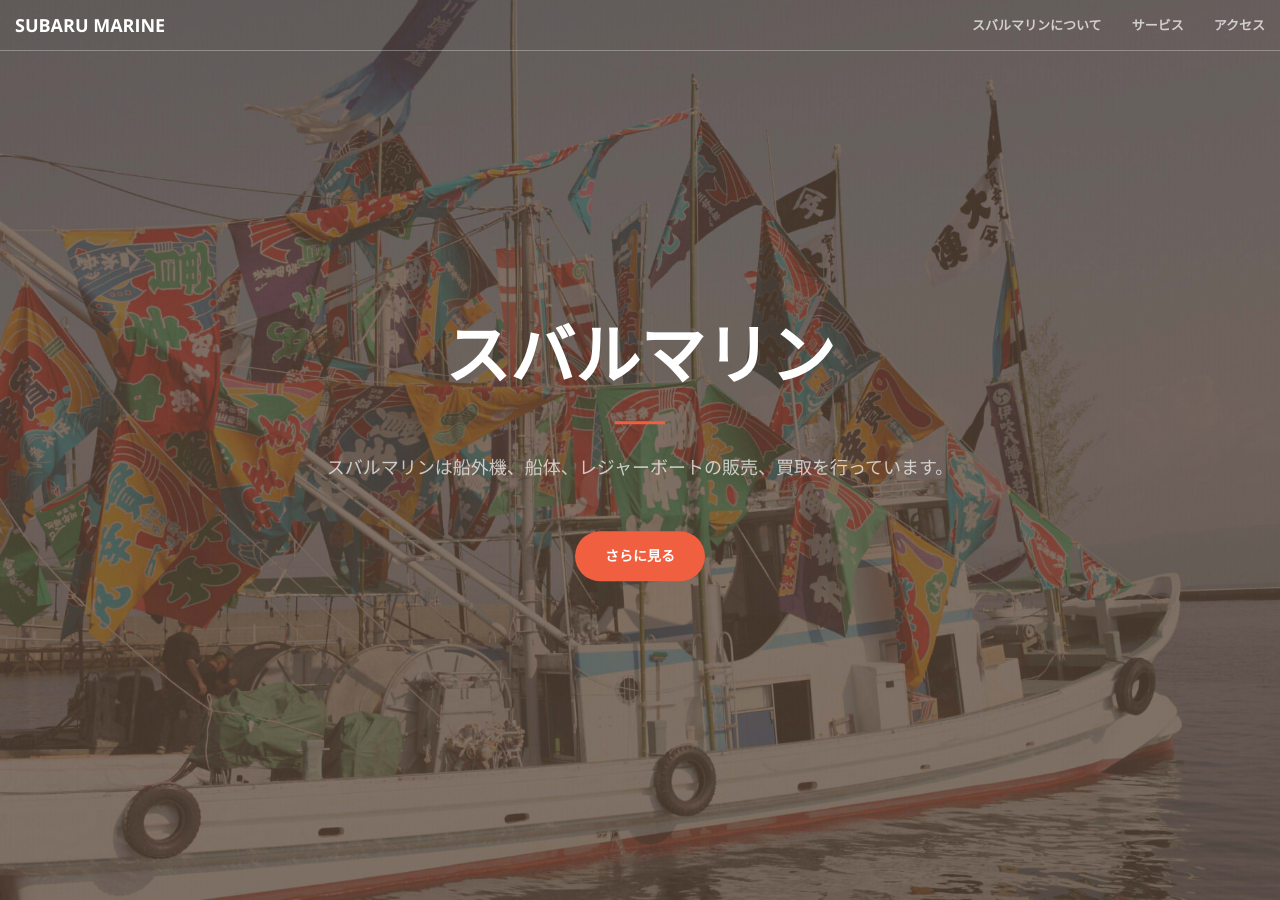
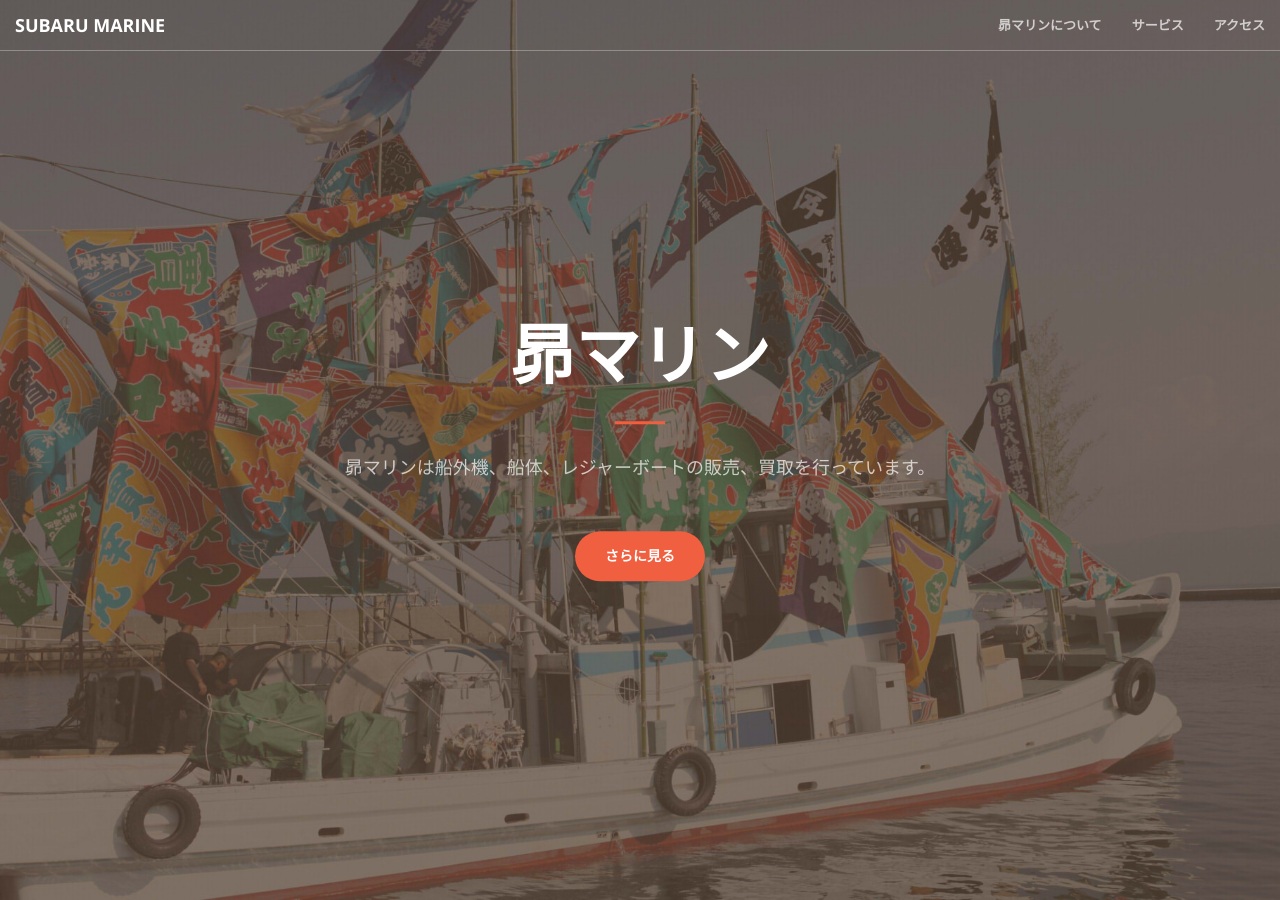
Before and after one commit to seaweed-man/subaru_marine, a Jekyll site: the page built from index.html, in a window 1280 px wide and 900 px high. Built offline with Jekyll 4.4.1, drawn with Linux system fonts in a browser that asks for light colours.

Commit message:
スバルマリン→昴マリンに変更

```diff
--- a/_config.yml
+++ b/_config.yml
@@ -1,7 +1,7 @@
 # Site settings
-title: スバルマリン
+title: 昴マリン
 email:
-description: > # this means to ignore newlines until "baseurl:"
+description: "昴マリン スバルマリン" # this means to ignore newlines until "baseurl:"
 baseurl: "/subaru_marine" # the subpath of your site, e.g. /blog/
 url: "https://seaweed-man.github.io" # the base hostname & protocol for your site
 
--- a/_includes/head.html
+++ b/_includes/head.html
@@ -6,7 +6,7 @@
     <meta name="description" content="">
     <meta name="author" content="">
 
-    <title>スバルマリン - 漁船、船外機の販売 / 買取</title>
+    <title>昴マリン - 漁船、船外機の販売 / 買取</title>
 
     <!-- Bootstrap Core CSS -->
     <link rel="stylesheet" href="css/bootstrap.min.css" type="text/css">
--- a/_includes/header.html
+++ b/_includes/header.html
@@ -1,9 +1,9 @@
 <header>
     <div class="header-content">
         <div class="header-content-inner">
-            <h1>スバルマリン</h1>
+            <h1>昴マリン</h1>
             <hr>
-            <p>スバルマリンは船外機、船体、レジャーボートの販売、買取を行っています。</p>
+            <p>昴マリンは船外機、船体、レジャーボートの販売、買取を行っています。</p>
             <a href="#services" class="btn btn-primary btn-xl page-scroll">さらに見る</a>
         </div>
     </div>
--- a/_includes/nav.html
+++ b/_includes/nav.html
@@ -15,7 +15,7 @@
         <div class="collapse navbar-collapse" id="bs-example-navbar-collapse-1">
             <ul class="nav navbar-nav navbar-right">
                 <li>
-                    <a class="page-scroll" href="#about">スバルマリンについて</a>
+                    <a class="page-scroll" href="#about">昴マリンについて</a>
                 </li>
                 <li>
                     <a class="page-scroll" href="#services">サービス</a>
```
